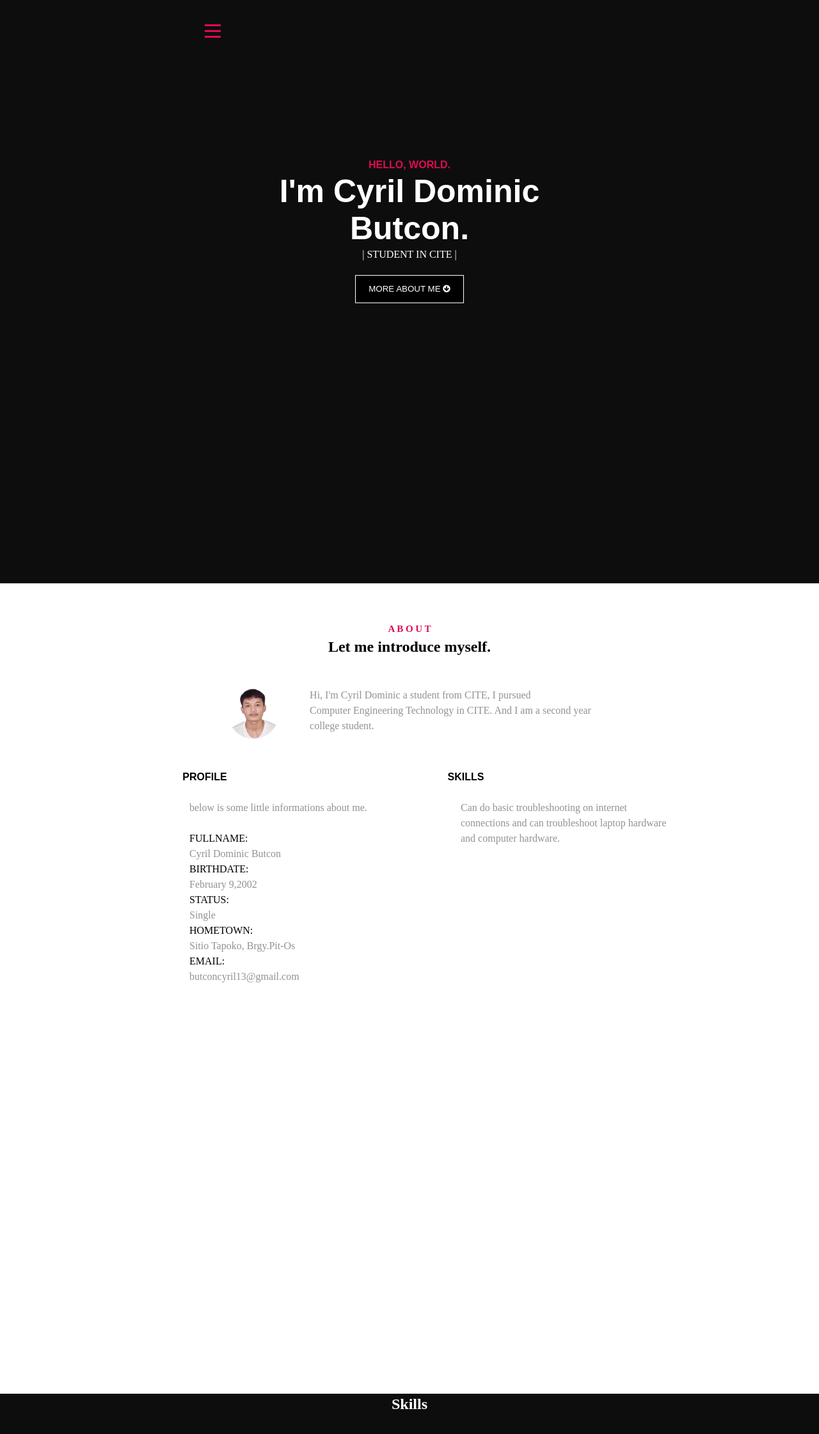
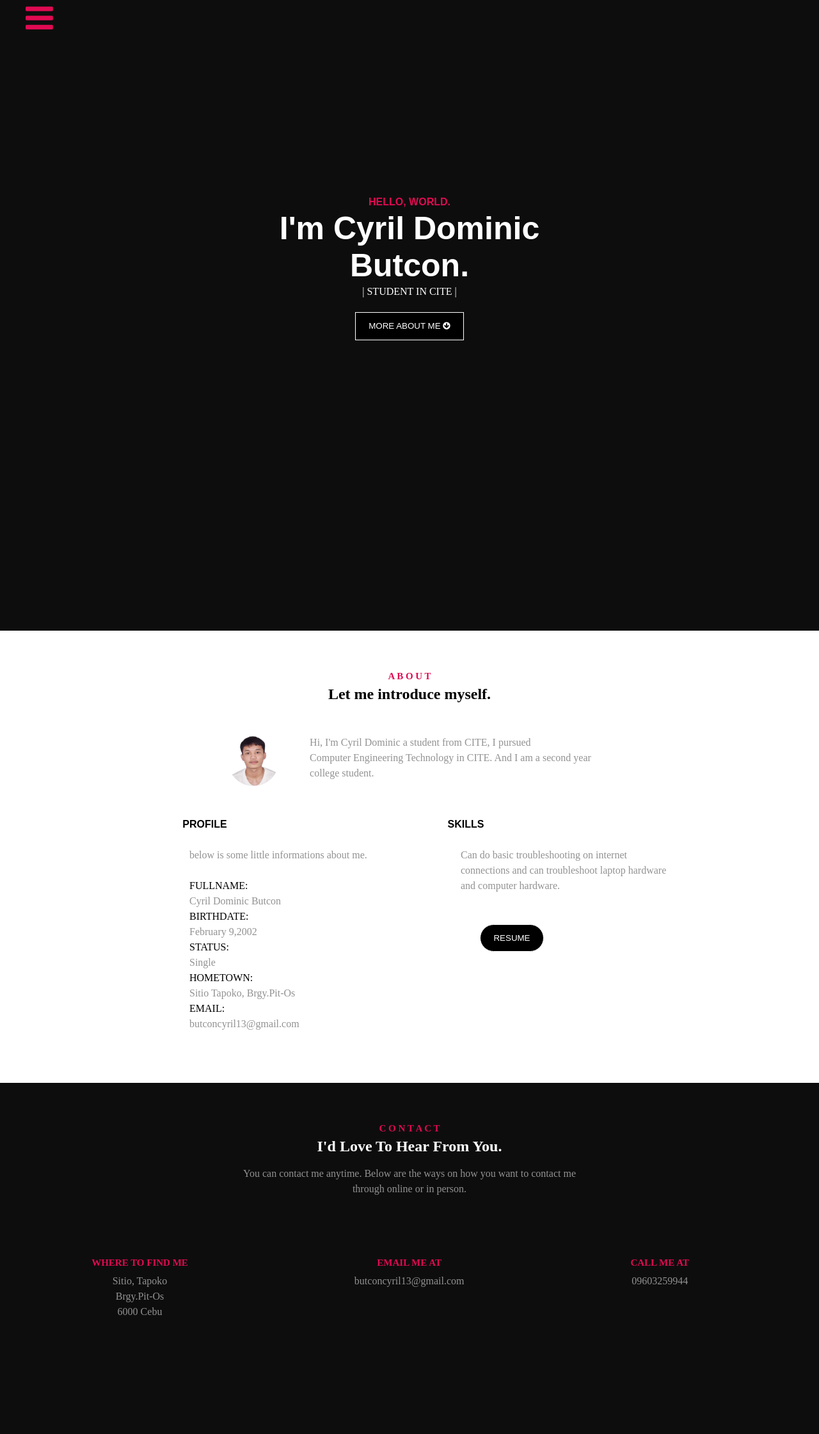
Before and after one commit to butconcyril/butconcyril, a plain HTML site: page index.html in a window 1280 px wide. Shown: the top 2242 px of the page at 64% size. Drawn offline with Linux system fonts and the light colour scheme; a web font is replaced by a local one.

Commit message:
not totally finished.

```diff
--- a/assets/css/about.css
+++ b/assets/css/about.css
@@ -2,6 +2,8 @@
     display: block;
     text-align: center;
     background-color: white;
+    padding-bottom: 5rem;
+    margin-top: 1rem;
 }
 
 .about_title {
@@ -59,3 +61,8 @@ p {
     text-align: left;
     margin-left: 5rem;
 }
+.resume_bttn {
+    border-radius: 100px;
+    margin-right: 20rem;
+    margin-top: 3rem;
+}
--- /dev/null
+++ b/assets/css/contact.css
@@ -0,0 +1,40 @@
+.contact_container h2 {
+    padding-top: 60px;
+    color: #e00a52;
+    font-size: 15px;
+}
+
+.contact_container {
+    text-align: center;
+}
+
+.contact_container p{
+    margin-top: 15px;
+}
+#contact {
+    display: block;
+}
+
+.container_title {
+    padding-top: 60px;
+    color: #e00a52;
+    font-size: 15px;
+}
+
+.container_tag {
+    display: flex;
+    justify-content: center;
+}
+#container_page {
+    margin:0 100px;
+    text-align: center;
+    margin-right: 10rem;
+    margin-top: 2rem;
+}
+.container_description {
+    margin-top: 5px;
+}
+#contact {
+    padding-bottom: 10rem;
+
+}
--- a/assets/css/styles.css
+++ b/assets/css/styles.css
@@ -16,12 +16,6 @@ body {
     background-color: rgb(14, 13, 13);
 }
 
-#about, #skills, #contact {
-    display: flex;
-    justify-content: center;
-    padding-bottom: 40rem;
-}
-
 li, h1, a, h2, p, button {
     color: white;
     text-decoration: none;
@@ -30,28 +24,60 @@ h2 {
     color: black;
 }
 
-.container {
-    position: fixed;
-    display: inline-block;
-    cursor: pointer;
-    margin-left: 20rem;
-    margin-top: 2rem;
-  }
+.menu_container {
+  display: inline-block;
 
-  .bar1, .bar2, .bar3 {
-    width: 25px;
-    height: 3px;
-    background-color: #e00a52;
-    margin: 6px 0;
-    transition: 0.4s;
-  }
+}
 
-  .change .bar1 {
-    transform: translate(0, 11px) rotate(-45deg);
-  }
+ul li a {
+  color: #ffffff;
+  text-decoration: none;
+  font-size: 20px;
+  display: inline-block;
+}
 
-  .change .bar2 {opacity: 0;}
+li {
+  list-style-type: none;
+}
 
-  .change .bar3 {
-    transform: translate(0, -11px) rotate(45deg);
-  }
+ul li .menu-icon {
+  cursor: pointer;
+  display: block;
+  color: #e00a52;
+  text-decoration: none;
+  font-size: 50px;
+}
+
+ul li:hover .menu-icon + ul.dropdown {
+  display: block;
+}
+
+ul li ul.dropdown {
+
+  position: absolute;
+  z-index: 999;
+  display: none;
+  left: 0; /* Adjust the left property to align with the menu icon */
+}
+
+#drop {
+  text-align: left;
+}
+
+/* Add or modify this style in your CSS file */
+#scrollToTopBtn {
+  display: none; /* Hide the button by default */
+  position: fixed;
+  bottom: 20px;
+  right: 20px;
+  background-color: #e00a52; /* Choose your desired background color */
+  color: #fff; /* Choose your desired text color */
+  border: none;
+  border-radius: 5px;
+  padding: 10px;
+  cursor: pointer;
+}
+
+#scrollToTopBtn:hover {
+  background-color: #fc259b; /* Choose a slightly different color for hover effect */
+}
--- a/index.html
+++ b/index.html
@@ -7,17 +7,28 @@
     <link rel="stylesheet" href="assets/css/styles.css">
     <link rel="stylesheet" href="assets/css/home.css">
     <link rel="stylesheet" href="assets/css/about.css">
+    <link rel="stylesheet" href="assets/css/contact.css">
     <link rel="stylesheet" href="https://cdnjs.cloudflare.com/ajax/libs/font-awesome/4.7.0/css/font-awesome.min.css">
     <link href="https://api.fontshare.com/v2/css?f[]=general-sans@600&f[]=switzer@901&display=swap" rel="stylesheet">
 </head>
 <body>
-    <header id="header">
-        <div class="container" onclick="myFunction(this)">
-            <div class="bar1"></div>
-            <div class="bar2"></div>
-            <div class="bar3"></div>
-          </div>
-    </header>
+    <!-- Add this button at the end of the body section -->
+    <button id="scrollToTopBtn" onclick="scrollToTop()"><i class="fa fa-arrow-up"></i></button>
+
+    <div>
+        <ul>
+            <li class="menu_container">
+              <a class="menu-icon" href="#"><i class="fa fa-bars"></i></a>
+              <ul id="drop" class="dropdown">
+                <li><a href="#home">Home</a></li>
+                <li><a href="#about">About</a></li>
+                <li><a href="#contact">Contact</a></li>
+              </ul>
+            </li>
+          </ul>
+    </div>
+
+
 
     <section id="home">
         <div class="home_container">
@@ -52,19 +63,29 @@
                     <h2>SKILLS</h2>
                     <br>
                     <p class="skills_des">Can do basic troubleshooting on internet <br>connections and can troubleshoot laptop hardware <br>and computer hardware.</p>
+                    <a href="https://drive.google.com/file/d/1DewwpVkhDQMQAz29zlffd8_ElcVPGqoN/view?usp=drive_link"><button class="resume_bttn">RESUME</button></a>
                 </div>
             </div>
     </section>
-
-    <section id="skills">
-        <div>
-            <h1>Skills</h1>
+    <section id="contact">
+        <div class="contact_container">
+            <h2>C O N T A C T</h2>
+            <h1>I'd Love To Hear From You.</h1>
+            <p>You can contact me anytime. Below are the ways on how you want to contact me <br>through online or in person.</p>
         </div>
-    </section>
-
-    <section id="contact">
-        <div>
-            <h1>Contact</h1>
+        <div class="container_tag">
+            <div id="container_page">
+                <h2 class="container_title">WHERE TO FIND ME</h2>
+                <p class="container_description">Sitio, Tapoko <br>Brgy.Pit-Os <br>6000 Cebu</p>
+            </div>
+            <div id="container_page">
+                <h2 class="container_title">EMAIL ME AT</h2>
+                <p class="container_description">butconcyril13@gmail.com</p>
+            </div>
+            <div id="container_page">
+                <h2 class="container_title">CALL ME AT</h2>
+                <p class="container_description">09603259944</p>
+            </div>
         </div>
     </section>
 
@@ -74,6 +95,39 @@
           x.classList.toggle("change");
         }
         </script>
+
+<script>
+    function toggleMenu() {
+      var menu = document.querySelector('.menu');
+      menu.style.display = (menu.style.display === 'flex' || menu.style.display === '') ? 'none' : 'flex';
+    }
+  </script>
+  <script>
+  // Get the button
+  var scrollToTopBtn = document.getElementById("scrollToTopBtn");
+
+  // When the user scrolls down 20px from the top of the document, show the button
+  window.onscroll = function () {
+    scrollFunction();
+  };
+
+  function scrollFunction() {
+    if (document.body.scrollTop > 20 || document.documentElement.scrollTop > 20) {
+      scrollToTopBtn.style.display = "block";
+    } else {
+      scrollToTopBtn.style.display = "none";
+    }
+  }
+
+  // When the user clicks on the button, scroll to the top of the document
+  function scrollToTop() {
+    document.body.scrollTop = 0;
+    document.documentElement.scrollTop = 0;
+  }
+</script>
+
+
+
 </body>
 
 </html>
```
